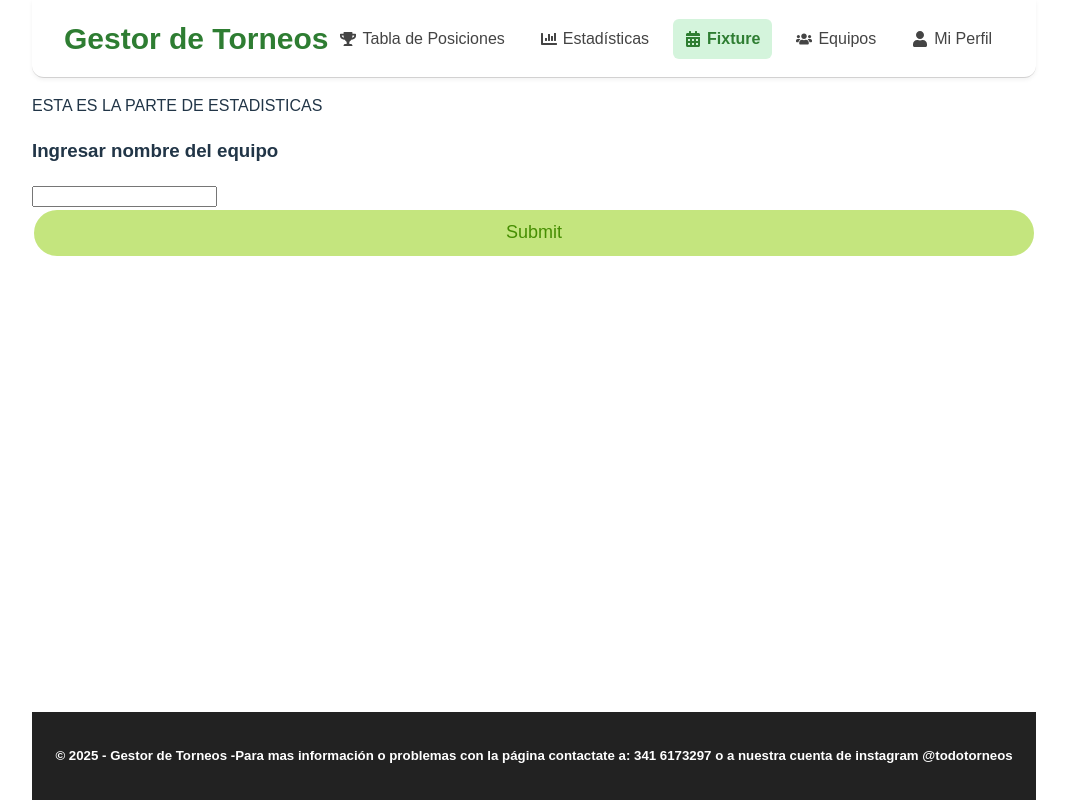
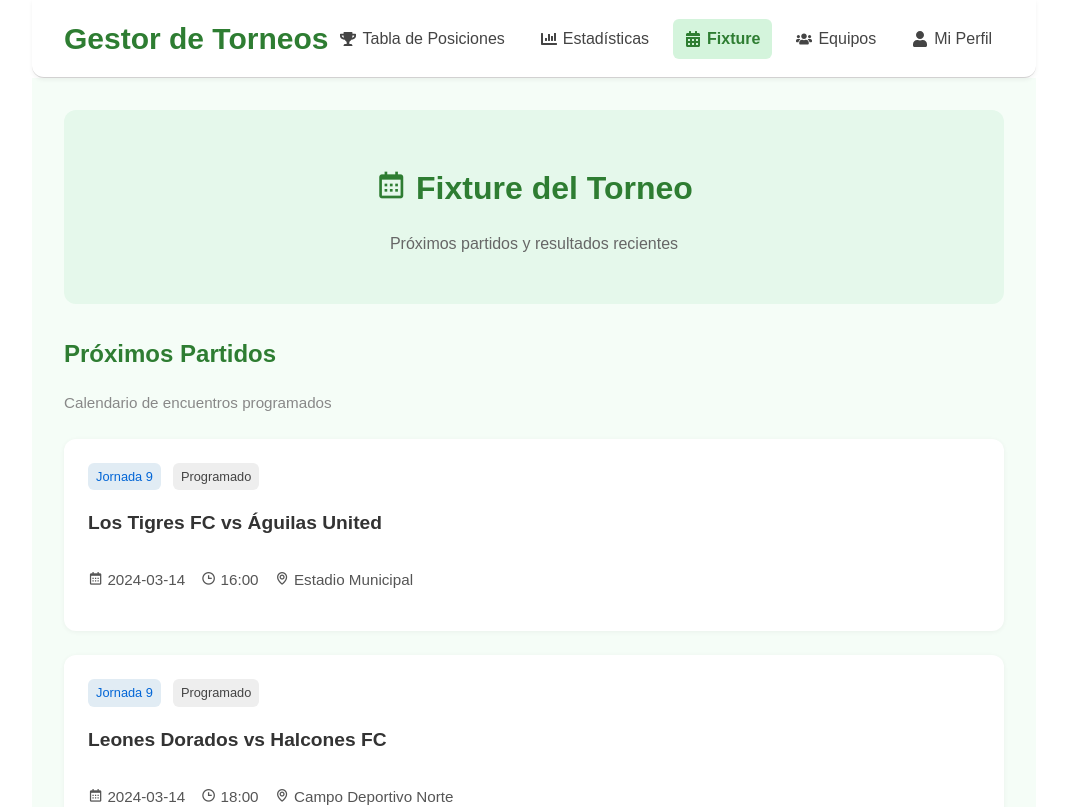
Before and after one commit to tomasandino12/frontend-TPtorneos, a React (Vite) app: page /gestorTorneos/fixture in a window 1280 px wide. Shown: the top 807 px of the page, without its empty margins (106-1173 px from the left). Built offline with nearby package versions, Linux system fonts and the light colour scheme.

Commit message:
Creación de la parte de fixture

```diff
--- a/src/pages/FixtureTorneo.jsx
+++ b/src/pages/FixtureTorneo.jsx
@@ -1,17 +1,60 @@
-import "../styles/IndexStyle.css";
-import { Link } from "react-router-dom";
+import "../styles/FixtureTorneo.css";
 
 function FixtureTorneo() {
-    return (
-    <div className="FixtureTorneo">
-        <main>
-            <p>ESTA ES LA PARTE DE ESTADISTICAS </p>
-            <h3>Ingresar nombre del equipo</h3>
-            <form>
-                <input type="" name="Nombre de equipo" required="" />
-                <input type="submit" />
-            </form>
-        </main>
+  // Simulación de datos (mock) hasta conectar con backend
+  const partidos = [
+    {
+      id: 1,
+      jornada: 9,
+      estado: "programado",
+      fecha: "2024-03-14",
+      hora: "16:00",
+      equipoLocal: "Los Tigres FC",
+      equipoVisitante: "Águilas United",
+      golesLocal: null,
+      golesVisitante: null,
+      cancha: "Estadio Municipal",
+    },
+    {
+      id: 2,
+      jornada: 9,
+      estado: "programado",
+      fecha: "2024-03-14",
+      hora: "18:00",
+      equipoLocal: "Leones Dorados",
+      equipoVisitante: "Halcones FC",
+      golesLocal: null,
+      golesVisitante: null,
+      cancha: "Campo Deportivo Norte",
+    },
+  ];
+
+  return (
+    <div className="fixture-container">
+      <section className="fixture-header">
+        <h1><i className="bx bx-calendar"></i> Fixture del Torneo</h1>
+        <p>Próximos partidos y resultados recientes</p>
+      </section>
+
+      <section className="fixture-lista">
+        <h2>Próximos Partidos</h2>
+        <p className="fixture-sub">Calendario de encuentros programados</p>
+
+        {partidos.map((partido) => (
+          <div className="fixture-card" key={partido.id}>
+            <div className="fixture-card-estado">
+              <span className="jornada">Jornada {partido.jornada}</span>
+              <span className={`estado ${partido.estado}`}>{partido.estado}</span>
+            </div>
+            <h3>{partido.equipoLocal} vs {partido.equipoVisitante}</h3>
+            <div className="fixture-detalles">
+              <p><i className="bx bx-calendar"></i> {partido.fecha}</p>
+              <p><i className="bx bx-time"></i> {partido.hora}</p>
+              <p><i className="bx bx-map"></i> {partido.cancha}</p>
+            </div>
+          </div>
+        ))}
+      </section>
     </div>
   );
 }
--- a/src/styles/FixtureTorneo.css
+++ b/src/styles/FixtureTorneo.css
@@ -0,0 +1,97 @@
+.fixture-container {
+  padding: 2rem;
+  background-color: #f5fdf7;
+  min-height: 100vh;
+}
+
+.fixture-header {
+  background-color: #e5f8eb;
+  text-align: center;
+  padding: 2rem;
+  border-radius: 12px;
+  margin-bottom: 2rem;
+}
+
+.fixture-header h1 {
+  color: #2e7d32;
+  font-size: 2rem;
+}
+
+.fixture-header p {
+  color: #666;
+  margin-top: 0.5rem;
+}
+
+.fixture-lista h2 {
+  color: #2e7d32;
+}
+
+.fixture-sub {
+  color: #888;
+  font-size: 0.95rem;
+  margin-bottom: 1.5rem;
+}
+
+.fixture-card {
+  background-color: white;
+  border-radius: 12px;
+  padding: 1.5rem;
+  margin-bottom: 1.5rem;
+  box-shadow: 0 1px 5px rgba(0,0,0,0.05);
+}
+
+.fixture-card h3 {
+  font-size: 1.2rem;
+  color: #333;
+  margin-bottom: 1rem;
+}
+
+.fixture-card-estado {
+  display: flex;
+  gap: 12px;
+  margin-bottom: 0.5rem;
+}
+
+.jornada {
+  background-color: #e1ecf4;
+  color: #0366d6;
+  padding: 4px 8px;
+  border-radius: 6px;
+  font-size: 0.8rem;
+}
+
+.estado {
+  padding: 4px 8px;
+  border-radius: 6px;
+  font-size: 0.8rem;
+  text-transform: capitalize;
+  font-weight: 500;
+}
+
+.estado.programado {
+  background-color: #eee;
+  color: #444;
+}
+
+.estado.finalizado {
+  background-color: #c8e6c9;
+  color: #2e7d32;
+}
+
+.estado.en_juego {
+  background-color: #fff3cd;
+  color: #856404;
+}
+
+.estado.suspendido {
+  background-color: #ffebee;
+  color: #c62828;
+}
+
+.fixture-detalles {
+  display: flex;
+  flex-wrap: wrap;
+  gap: 1rem;
+  color: #555;
+  font-size: 0.95rem;
+}
```
